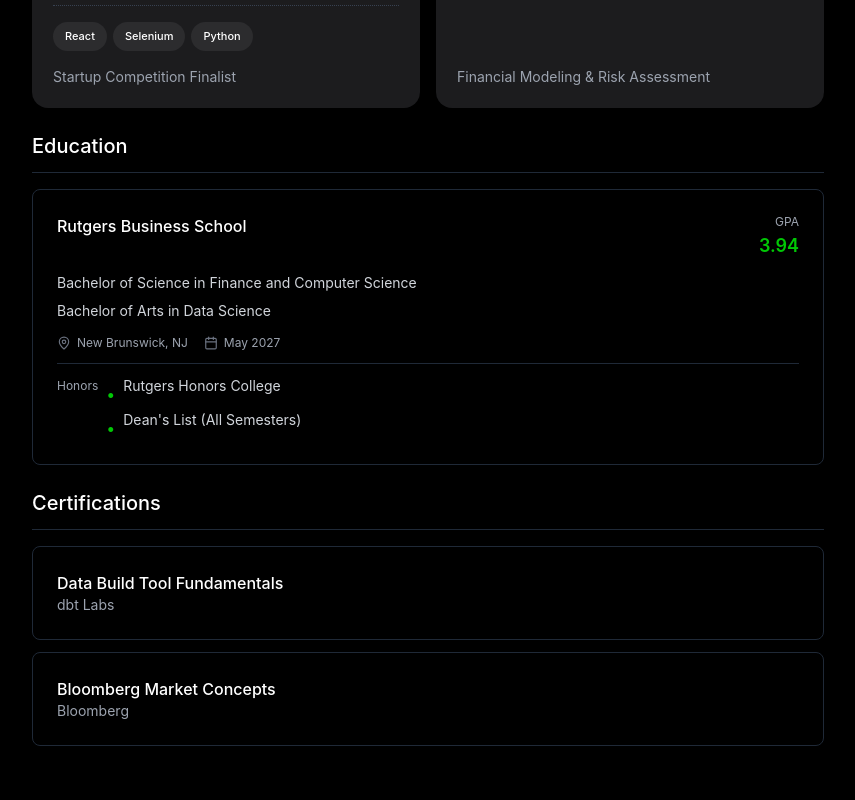
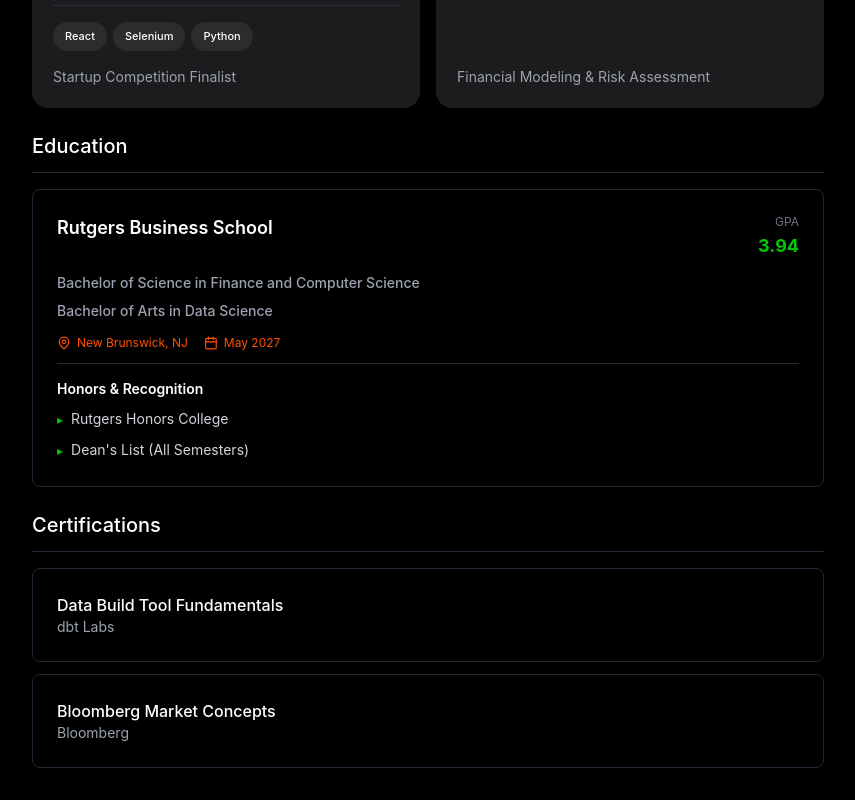
Before and after one commit to vp-27/portfolio, a React (Vite) app: page / in a window 1280 px wide. Shown: the part 1933-2733 px from the top of the page, without its empty margins (0-855 px from the left). Before the commit the page ends 2711 px from the top, so only its background shows below. Built offline with nearby package versions, Linux system fonts and the light colour scheme.

Commit message:
date color

```diff
--- a/src/components/PortfolioSections.tsx
+++ b/src/components/PortfolioSections.tsx
@@ -87,45 +87,45 @@ export default function PortfolioSections({ experiences, projects, education, ce
             <div key={edu.id} className="bg-transparent border border-gray-800 rounded-lg p-6 hover:border-gray-600 hover:bg-[#0A0A0A] transition-all">
               {/* Header with institution name and GPA */}
               <div className="flex items-start justify-between mb-3">
-                <h3 className="font-medium text-white text-base">{edu.institution}</h3>
+                <h3 className="font-semibold text-white text-lg">{edu.institution}</h3>
                 <div className="text-right">
-                  <div className="text-xs text-gray-400 mb-0.5">GPA</div>
-                  <div className="text-lg font-semibold text-[#00C805]">{edu.gpa}</div>
+                  <div className="text-xs text-gray-500 mb-0.5">GPA</div>
+                  <div className="text-lg font-bold text-[#00C805]">{edu.gpa}</div>
                 </div>
               </div>
 
               {/* Degrees */}
               <div className="space-y-1.5 mb-3">
                 {edu.degrees.map((degree, idx) => (
-                  <p key={idx} className="text-sm text-gray-300 leading-relaxed">{degree}</p>
+                  <p key={idx} className="text-sm text-gray-400 leading-relaxed font-medium">{degree}</p>
                 ))}
               </div>
 
               {/* Location and Date */}
-              <div className="flex items-center gap-4 text-xs text-gray-400 mb-3">
+              <div className="flex items-center gap-4 text-xs mb-3">
                 <div className="flex items-center gap-1.5">
-                  <MapPin className="w-3.5 h-3.5 text-gray-500" />
-                  <span>{edu.location}</span>
+                  <MapPin className="w-3.5 h-3.5 text-[#FF5000]" />
+                  <span className="text-[#FF5000]">{edu.location}</span>
                 </div>
                 <div className="flex items-center gap-1.5">
-                  <Calendar className="w-3.5 h-3.5 text-gray-500" />
-                  <span>{edu.graduationDate}</span>
+                  <Calendar className="w-3.5 h-3.5 text-[#FF5000]" />
+                  <span className="text-[#FF5000]">{edu.graduationDate}</span>
                 </div>
               </div>
 
               {/* Honors */}
               {edu.honors && edu.honors.length > 0 && (
                 <div className="pt-3 border-t border-gray-800">
-                  <div className="flex items-start gap-2">
-                    <span className="text-xs text-gray-400 mt-0.5 flex-shrink-0">Honors</span>
-                    <div className="flex-1 space-y-1">
-                      {edu.honors.map((honor, idx) => (
-                        <div key={idx} className="flex items-start gap-2">
-                          <span className="text-[#00C805] mt-1.5 flex-shrink-0">•</span>
-                          <span className="text-sm text-gray-300">{honor}</span>
-                        </div>
-                      ))}
-                    </div>
+                  <div className="mb-2">
+                    <span className="text-sm font-semibold text-white">Honors & Recognition</span>
+                  </div>
+                  <div className="space-y-2">
+                    {edu.honors.map((honor, idx) => (
+                      <div key={idx} className="flex items-start gap-2">
+                        <span className="text-[#00C805] mt-1 flex-shrink-0 text-xs">▸</span>
+                        <span className="text-sm text-gray-300 leading-relaxed">{honor}</span>
+                      </div>
+                    ))}
                   </div>
                 </div>
               )}
```
